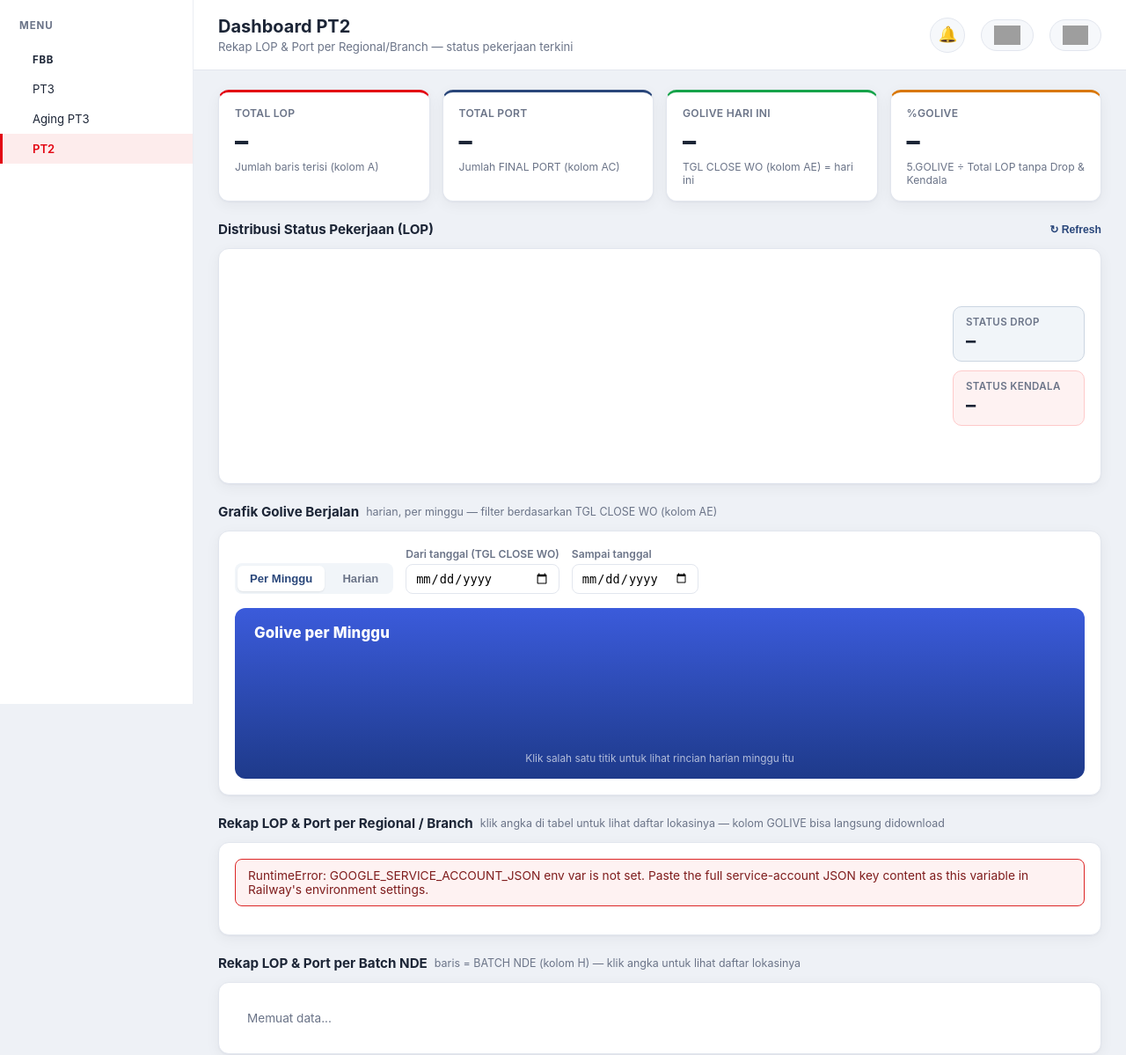
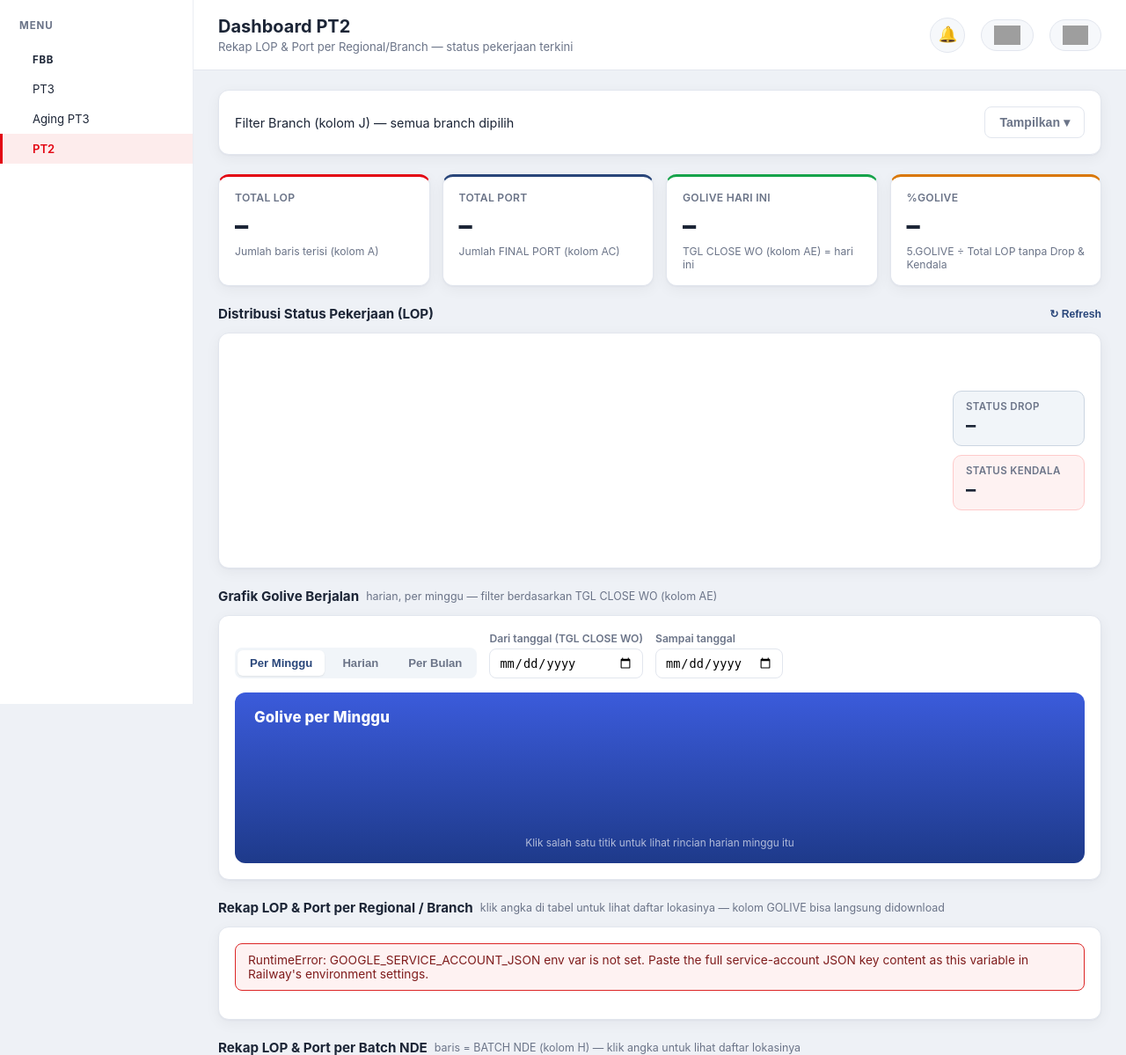
Before and after one commit to hardi1xxx/PT3Bot, a Flask app: page /pt2 in a window 1280 px wide. Shown: the top 1199 px of the page at 88% size. Run offline with Flask 3, Linux system fonts and the light colour scheme; a map, chart or similar area stays blank; grey boxes are pictures that could not be loaded.

Commit message:
add grafik golive Pt2 and filter branch

```diff
--- a/templates/pt2.html
+++ b/templates/pt2.html
@@ -4,6 +4,21 @@
 {% block page_sub %}Rekap LOP & Port per Regional/Branch — status pekerjaan terkini{% endblock %}
 
 {% block content %}
+
+<!-- Filter Branch (kolom J, sheet Detail PT2) -->
+<div class="card" id="pt2FilterCard" style="margin-bottom:22px;">
+  <div style="display:flex; align-items:center; justify-content:space-between; gap:12px; flex-wrap:wrap;">
+    <div style="font-size:0.9rem;">Filter Branch (kolom J) &mdash; <span id="pt2FilterBranchSummary">semua branch dipilih</span></div>
+    <button type="button" class="btn-ghost" id="pt2FilterToggleBtn">Tampilkan &#9662;</button>
+  </div>
+  <div id="pt2FilterBranchPanel" style="display:none; margin-top:14px;">
+    <div style="display:flex; gap:10px; margin-bottom:10px;">
+      <button type="button" class="btn-ghost btn-sm" id="pt2FilterSelectAllBtn">Pilih Semua</button>
+      <button type="button" class="btn-ghost btn-sm" id="pt2FilterClearAllBtn">Kosongkan</button>
+    </div>
+    <div id="pt2FilterBranchChecks" style="display:flex; flex-wrap:wrap; gap:10px 18px;"></div>
+  </div>
+</div>
 
 <!-- Stat cards (klik untuk lihat daftar) -->
 <div class="stat-grid" id="pt2StatGrid">
@@ -63,6 +78,7 @@
     <div class="pt2-trend-mode-toggle">
       <button type="button" class="pt2-trend-mode-btn active" id="pt2TrendModeWeek">Per Minggu</button>
       <button type="button" class="pt2-trend-mode-btn" id="pt2TrendModeDay">Harian</button>
+      <button type="button" class="pt2-trend-mode-btn" id="pt2TrendModeMonth">Per Bulan</button>
     </div>
     <div class="pt2-trend-field">
       <label>Dari tanggal (TGL CLOSE WO)</label>
@@ -119,6 +135,10 @@
 
 <style>
   .stat-value .stat-value-sub { font-size:0.5em; font-weight:600; color:var(--muted, #64748b); margin-left:6px; }
+
+  .pt2-branch-pill { display:flex; align-items:center; gap:8px; padding:7px 14px; border-radius:999px; border:1px solid var(--border, #e2e8f0); background:#f8fafc; font-size:0.84rem; cursor:pointer; user-select:none; }
+  .pt2-branch-pill input { accent-color:#1d4ed8; cursor:pointer; }
+  .pt2-branch-pill.checked { background:#eff6ff; border-color:#93c5fd; }
 
   .pt2-donut-wrap { display:flex; align-items:center; gap:28px; flex-wrap:wrap; }
   .pt2-donut-canvas-box { position:relative; width:230px; height:230px; flex:0 0 auto; }
@@ -193,6 +213,8 @@
 
 <script>
 let pt2Cache = null;      // { statuses, status_colors, golive_status, exclude_from_denom, regionals, branches, current_month_label, rows }
+let pt2AllRows = [];      // seluruh baris tanpa filter Branch -- pt2Cache.rows diganti jadi subset dari ini
+let pt2ActiveBranches = null; // Set aktif; null = belum diinisialisasi
 let pt2Donut = null;
 
 function pt2FmtNum(n) {
@@ -800,6 +822,22 @@ function pt2RenderTrendChart() {
     }
     titleEl.textContent = `Golive per Minggu (${pt2FmtShortDate(from)} - ${pt2FmtShortDate(to)})`;
     hintEl.style.display = 'block';
+  } else if (pt2TrendMode === 'month') {
+    const monthNames = ['Jan', 'Feb', 'Mar', 'Apr', 'Mei', 'Jun', 'Jul', 'Agu', 'Sep', 'Okt', 'Nov', 'Des'];
+    let cursor = new Date(from.getFullYear(), from.getMonth(), 1);
+    const endCursor = new Date(to.getFullYear(), to.getMonth(), 1);
+    let guard = 0;
+    while (cursor <= endCursor && guard < 36) { // batas wajar biar tidak infinite kalau tanggal salah input
+      const natEnd = new Date(cursor.getFullYear(), cursor.getMonth() + 1, 0);
+      const bucketEnd = natEnd > to ? new Date(to) : natEnd;
+      const bucketStart = cursor < from ? new Date(from) : cursor;
+      values.push(pt2GoliveCountInRange(bucketStart, bucketEnd));
+      labels.push(`${monthNames[cursor.getMonth()]} ${cursor.getFullYear()}`);
+      cursor = new Date(cursor.getFullYear(), cursor.getMonth() + 1, 1);
+      guard++;
+    }
+    titleEl.textContent = `Golive per Bulan (${pt2FmtShortDate(from)} - ${pt2FmtShortDate(to)})`;
+    hintEl.style.display = 'none';
   } else {
     const weekStart = pt2TrendDayWeekStart || pt2StartOfWeek(new Date());
     for (let i = 0; i < 7; i++) {
@@ -871,6 +909,7 @@ function pt2SetTrendMode(mode) {
   pt2TrendMode = mode;
   document.getElementById('pt2TrendModeWeek').classList.toggle('active', mode === 'week');
   document.getElementById('pt2TrendModeDay').classList.toggle('active', mode === 'day');
+  document.getElementById('pt2TrendModeMonth').classList.toggle('active', mode === 'month');
   document.getElementById('pt2TrendDayNav').style.display = mode === 'day' ? 'flex' : 'none';
   if (mode === 'day' && !pt2TrendDayWeekStart) pt2TrendDayWeekStart = pt2StartOfWeek(new Date());
   pt2RenderTrendChart();
@@ -878,8 +917,9 @@ function pt2SetTrendMode(mode) {
 
 document.getElementById('pt2TrendModeWeek').addEventListener('click', () => pt2SetTrendMode('week'));
 document.getElementById('pt2TrendModeDay').addEventListener('click', () => pt2SetTrendMode('day'));
-document.getElementById('pt2TrendFrom').addEventListener('change', () => { if (pt2TrendMode === 'week') pt2RenderTrendChart(); });
-document.getElementById('pt2TrendTo').addEventListener('change', () => { if (pt2TrendMode === 'week') pt2RenderTrendChart(); });
+document.getElementById('pt2TrendModeMonth').addEventListener('click', () => pt2SetTrendMode('month'));
+document.getElementById('pt2TrendFrom').addEventListener('change', () => { if (pt2TrendMode !== 'day') pt2RenderTrendChart(); });
+document.getElementById('pt2TrendTo').addEventListener('change', () => { if (pt2TrendMode !== 'day') pt2RenderTrendChart(); });
 document.getElementById('pt2TrendPrevWeek').addEventListener('click', () => {
   pt2TrendDayWeekStart = pt2AddDays(pt2TrendDayWeekStart || pt2StartOfWeek(new Date()), -7);
   pt2RenderTrendChart();
@@ -901,7 +941,83 @@ function pt2InitTrendDefaults() {
   pt2TrendDayWeekStart = pt2StartOfWeek(today);
 }
 
+// ── Filter Branch (kolom J, sheet Detail PT2) ──────────────────────
+function pt2InitBranchFilter() {
+  const branches = pt2Cache.branches || [];
+  pt2ActiveBranches = new Set(branches); // default: semua dipilih
+  const checksWrap = document.getElementById('pt2FilterBranchChecks');
+  checksWrap.innerHTML = branches.map(b => `
+    <label class="pt2-branch-pill checked" data-branch="${pt2Esc(b)}">
+      <input type="checkbox" checked>
+      <span>${pt2Esc(b)}</span>
+    </label>
+  `).join('');
+  checksWrap.querySelectorAll('.pt2-branch-pill').forEach(pill => {
+    pill.addEventListener('click', (e) => {
+      e.preventDefault();
+      const branch = pill.dataset.branch;
+      const cb = pill.querySelector('input');
+      if (pt2ActiveBranches.has(branch)) {
+        pt2ActiveBranches.delete(branch);
+        cb.checked = false;
+        pill.classList.remove('checked');
+      } else {
+        pt2ActiveBranches.add(branch);
+        cb.checked = true;
+        pill.classList.add('checked');
+      }
+      pt2ApplyBranchFilter();
+    });
+  });
+  pt2UpdateBranchSummary();
+}
+
+function pt2UpdateBranchSummary() {
+  const total = (pt2Cache.branches || []).length;
+  const active = pt2ActiveBranches.size;
+  const summary = document.getElementById('pt2FilterBranchSummary');
+  summary.textContent = active === total ? `semua branch dipilih (${total})` : `${active} dari ${total} branch dipilih`;
+}
+
+function pt2ApplyBranchFilter() {
+  pt2UpdateBranchSummary();
+  pt2Cache.rows = pt2AllRows.filter(r => pt2ActiveBranches.has(r.branch));
+  pt2RenderDashboardBody();
+}
+
+document.getElementById('pt2FilterToggleBtn').addEventListener('click', () => {
+  const panel = document.getElementById('pt2FilterBranchPanel');
+  const btn = document.getElementById('pt2FilterToggleBtn');
+  const nowOpen = panel.style.display === 'none';
+  panel.style.display = nowOpen ? 'block' : 'none';
+  btn.innerHTML = nowOpen ? 'Sembunyikan &#9652;' : 'Tampilkan &#9662;';
+});
+document.getElementById('pt2FilterSelectAllBtn').addEventListener('click', () => {
+  pt2ActiveBranches = new Set(pt2Cache.branches || []);
+  document.querySelectorAll('#pt2FilterBranchChecks .pt2-branch-pill').forEach(pill => {
+    pill.classList.add('checked');
+    pill.querySelector('input').checked = true;
+  });
+  pt2ApplyBranchFilter();
+});
+document.getElementById('pt2FilterClearAllBtn').addEventListener('click', () => {
+  pt2ActiveBranches = new Set();
+  document.querySelectorAll('#pt2FilterBranchChecks .pt2-branch-pill').forEach(pill => {
+    pill.classList.remove('checked');
+    pill.querySelector('input').checked = false;
+  });
+  pt2ApplyBranchFilter();
+});
+
 // ── Load ─────────────────────────────────────────────────────────────
+function pt2RenderDashboardBody() {
+  if (!pt2Cache) return;
+  pt2RenderPivotTable(pt2Cache);
+  pt2RenderBatchPivotTable(pt2Cache);
+  pt2RenderKendala(pt2Cache);
+  pt2RenderTrendChart();
+}
+
 async function loadPt2Dashboard() {
   document.getElementById('pt2PivotWrap').innerHTML = '<div class="skeleton">Memuat data...</div>';
   document.getElementById('pt2KendalaGrid').innerHTML = '<div class="skeleton">Memuat data...</div>';
@@ -913,11 +1029,10 @@ async function loadPt2Dashboard() {
       return;
     }
     pt2Cache = json.data;
-    pt2RenderPivotTable(pt2Cache);
-    pt2RenderBatchPivotTable(pt2Cache);
-    pt2RenderKendala(pt2Cache);
+    pt2AllRows = pt2Cache.rows.slice();
+    pt2InitBranchFilter();
     if (!document.getElementById('pt2TrendFrom').value) pt2InitTrendDefaults();
-    pt2RenderTrendChart();
+    pt2RenderDashboardBody();
   } catch (e) {
     document.getElementById('pt2PivotWrap').innerHTML = `<div class="flash error">Gagal memuat: ${e}</div>`;
   }
```
